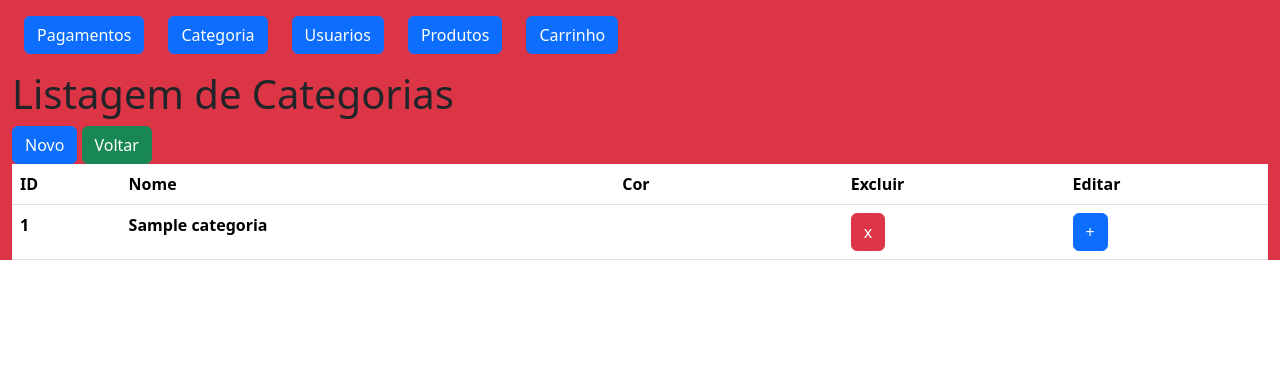
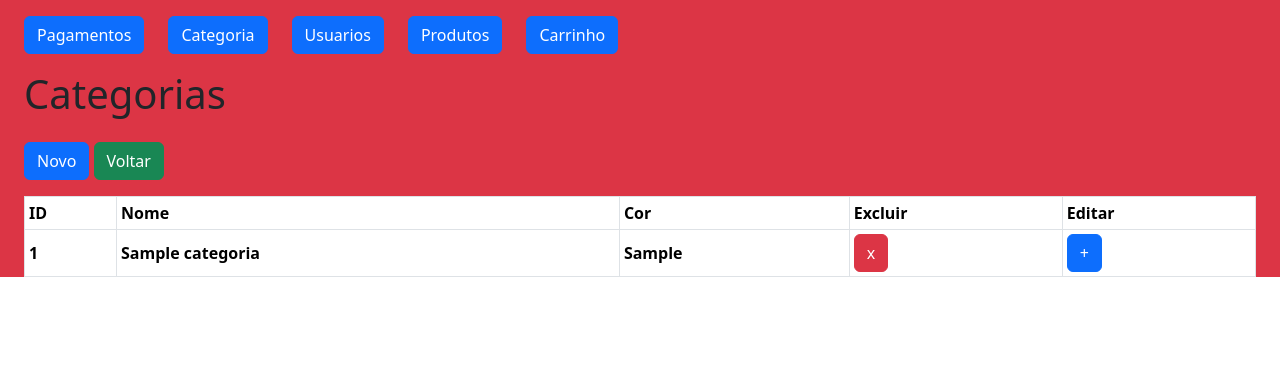
Before and after one commit to henriquenunes-teste/default, a PHP site: page /saborLoja/categoria/listar in a window 1280 px wide. Shown: the top 370 px of the page. Run offline with PHP 8.4, Linux system fonts and the light colour scheme; tables that the repository leaves empty hold one stand-in row (values such as "Sample post"); some libraries are stand-ins or nearby versions.

Commit message:
Update listagem_categoria.php

```diff
--- a/view/categoria/listagem_categoria.php
+++ b/view/categoria/listagem_categoria.php
@@ -1,8 +1,9 @@
-
-    <h1>Listagem de Categorias</h1>
+<div class="container-fluid">
+    <h1 class="pb-3">Categorias</h1>
     <a class="btn btn-primary" href="novo">Novo</a>
     <a href="<?php echo APP."/"; ?>" class="btn btn-success">Voltar</a>
-    <table class="table">
+    <div class="pt-3">
+        <table class="table table-bordered table table-sm table align-middle">
             <thead>
                 <tr>
                     <th scope="col">ID</th>
@@ -19,15 +20,15 @@
                             <tr>
                                 <th>{$categoria['id']}</th>
                                 <th>{$categoria['nome']}</th>
-                            <td style='background-color: {$categoria['cor']};color: white;'>{$categoria['cor']}</td>
+                                <td style='font-weight: bolder;'>{$categoria['cor']}</td>
                                 <td><a class='btn btn-danger' href='excluir/{$categoria['id']}'>x</a></td>
                                 <td><a class='btn btn-primary' href='editar/{$categoria['id']}'>+</a></td>
 
                             </tr>
                         ";
                     }
-
                 ?>
             </tbody>
-
         </table>
+    </div>
+</div>
```
Lines whose indentation alone changed are shown as unchanged.
